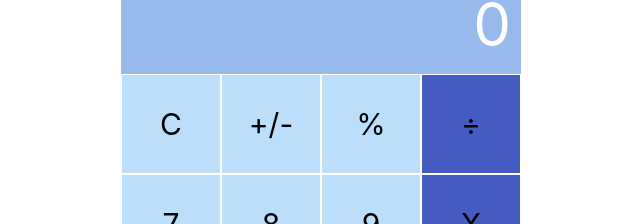
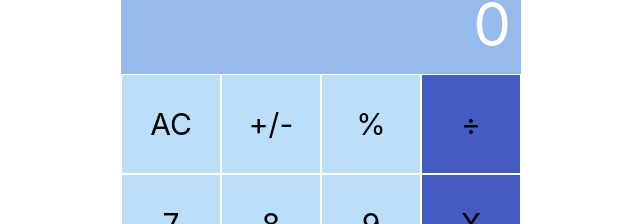
Before and after one commit to leviathancodes/react-calculator, a React (Create React App) app: page / in a window 1280 px wide. Shown: the part 126-350 px from the top of the page, without its empty margins (319-959 px from the left). Built offline with nearby package versions, Linux system fonts and the light colour scheme.

Commit message:
AC button

```diff
--- a/src/App.js
+++ b/src/App.js
@@ -1,21 +1,19 @@
 import React, { Component } from 'react';
-import logo from './logo.svg';
 import './App.scss';
 import Display from './components/Display';
 import Buttons from './components/Buttons';
 
-
-
-
 class App extends Component {
 
   constructor(props) {
+
     super(props);
 
     this.state = {
       displayValue: 0,
       calculation: ["0"],
-      lastInput: "init"
+      lastInput: "init",
+      clear: "AC"
     }
     this.handleDigits = this.handleDigits.bind(this);
     this.handleDecimal = this.handleDecimal.bind(this);
@@ -23,18 +21,19 @@ class App extends Component {
     this.handlePercentage = this.handlePercentage.bind(this);
     this.handlePosiNeg = this.handlePosiNeg.bind(this);
     this.handleCalculation = this.handleCalculation.bind(this);
-    this.handleEquals = this.handleEquals.bind(this)
+    this.handleEquals = this.handleEquals.bind(this);
+    this.handleKey = this.handleKey.bind(this);
+    this.testFunction = this.handleKey.bind(this);
   }
 
   handleDigits(e) {
     let val = this.state.displayValue;
     let num = e.target.innerHTML;
     let lastInput = this.state.lastInput;
-    let calculationState = this.state.calculation;
 
-    if (lastInput == "init" ) {
+    if (lastInput == "init") {
       val = num
-      return this.setState({displayValue: num, lastInput: num})
+      return this.setState({displayValue: num, lastInput: num, clear: "C"})
     }
 
     if (val.length >= 10) {
@@ -42,7 +41,7 @@ class App extends Component {
     }
 
     if (val == "ERR") {
-      return this.setState({displayValue: 0})
+      return this.setState({displayValue: 0, lastInput: "init", clear: "AC"})
     }
     if (val == "0" && num == "0") {
       return
@@ -64,12 +63,11 @@ class App extends Component {
     let newVal = val + num
     this.setState({displayValue: newVal,
       lastInput: num})
-    }
+  }
 
   handleDecimal(e) {
     let val = this.state.displayValue;
     let decimal = e.target.innerHTML;
-    let lastInput = this.state.lastInput;
 
     if (val == "0") {
       return this.setState({displayValue: "0."})
@@ -88,8 +86,7 @@ class App extends Component {
   }
 
   handleClear(e) {
-    this.setState({displayValue: 0})
-    this.setState({calculation: ["0"]})
+    this.setState({displayValue: 0, calculation: ["0"], clear: "AC", lastInput: "init"})
   }
 
   handlePercentage(e) {
@@ -169,7 +166,13 @@ class App extends Component {
     this.setState({displayValue: solution, calculation: ["0"], lastInput: "="})
   }
 
+  handleKey(e) {
+    console.log(`Your key: ${e.key}`)
+  }
 
+  componentDidMount() {
+    window.addEventListener("keydown", this.handleKey);
+    }
 
   render() {
     return (
@@ -182,7 +185,8 @@ class App extends Component {
         posiNeg={this.handlePosiNeg}
         addition={this.handlePlus}
         calculation={this.handleCalculation}
-        equals={this.handleEquals}/>
+        equals={this.handleEquals}
+        clearState={this.state.clear}/>
       </div>
     );
   }
--- a/src/components/Buttons.js
+++ b/src/components/Buttons.js
@@ -5,7 +5,7 @@ const Buttons = props => {
     return (
 <div className="buttons">
     <div className="button-row button-row-1">
-   <div className="button" onClick={props.clear} id="clear">C</div>
+   <div className="button" onClick={props.clear} id="clear">{props.clearState}</div>
       <div className="button" onClick={props.posiNeg}>+/-</div>
       <div className="button" onClick={props.percentage}>%</div>
       <div className="button button-side" onClick={props.calculation}id="divide">÷</div>
```
